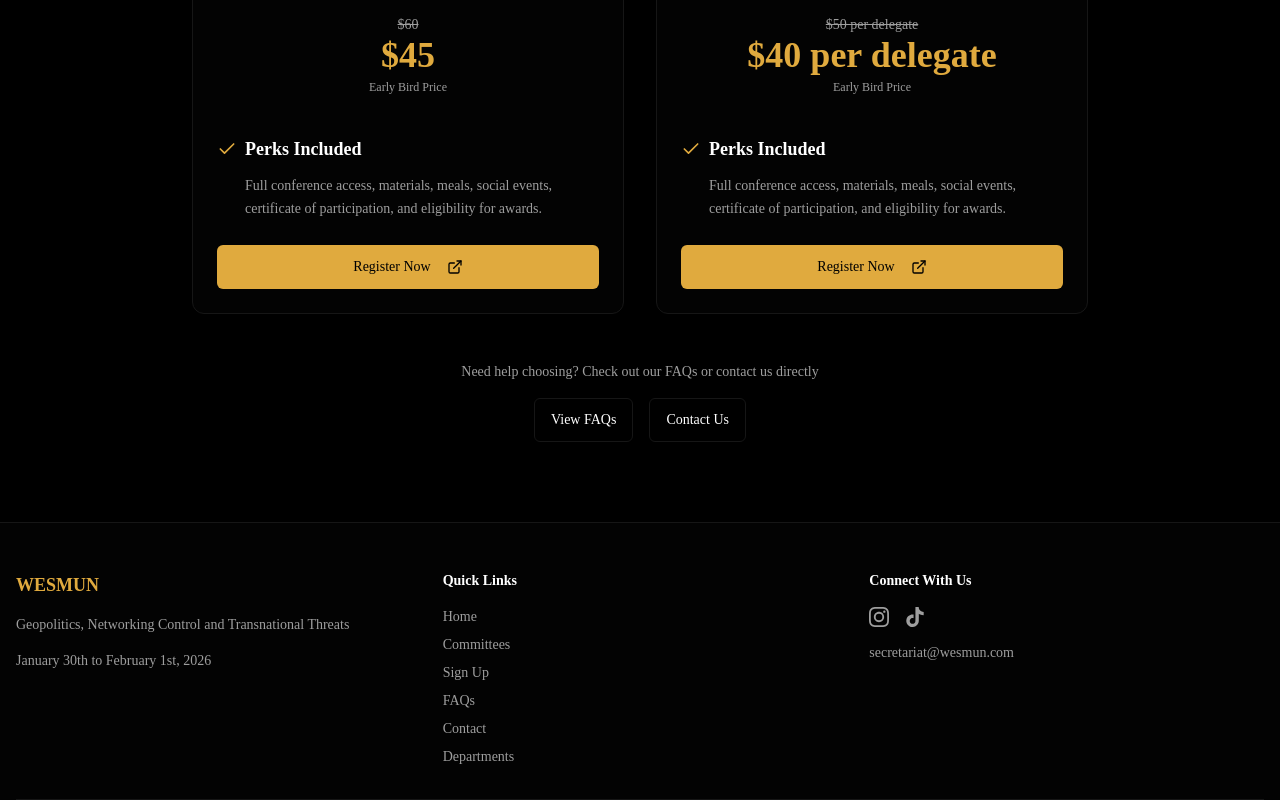
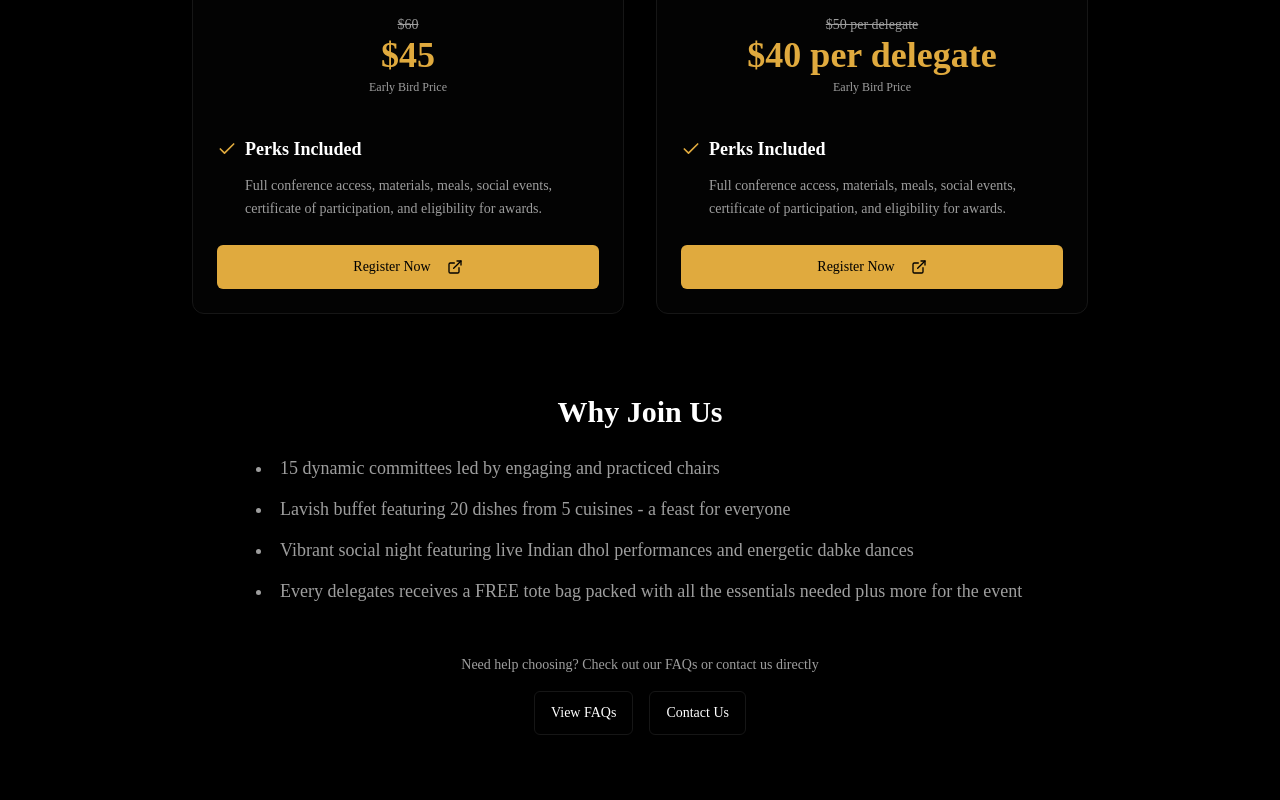
Before and after one commit to DefinetlyNotAI/WesMun, a Next.js app: page /sign-up in a window 1280 px wide. Shown: the part 390-1190 px from the top of the page. Built offline with nearby package versions, Linux system fonts and the light colour scheme.

Commit message:
Updated signup page to include features of WESMUN

```diff
--- a/app/sign-up/page.tsx
+++ b/app/sign-up/page.tsx
@@ -88,6 +88,19 @@ export default function SignUpPage() {
                         ))}
                     </div>
 
+                    <div className="mt-20 text-center">
+                        <h2 className="text-3xl font-bold mb-6 text-balance">
+                            {SignUpText.FEATURES_TITLE || "Why Join Us"}
+                        </h2>
+                        <ul className="max-w-3xl mx-auto text-left list-disc list-inside text-muted-foreground space-y-3">
+                            {signUpPageContent.features.map((feature, index) => (
+                                <li key={index} className="text-lg leading-relaxed">
+                                    {feature}
+                                </li>
+                            ))}
+                        </ul>
+                    </div>
+
                     <div className="mt-12 text-center">
                         <p className="text-sm text-muted-foreground mb-4">{SignUpText.HELP_TEXT}</p>
                         <div className="flex flex-col sm:flex-row gap-4 justify-center">
--- a/lib/data/signup.ts
+++ b/lib/data/signup.ts
@@ -3,6 +3,12 @@ export const signUpPageContent = {
     title: "Register for WESMUN 2026",
     description: "Join us for an unforgettable Model UN experience. Choose your registration type below.",
     earlyBirdDeadline: "2026-02-01T23:59:59",
+    features: [
+        "15 dynamic committees led by engaging and practiced chairs",
+        "Lavish buffet featuring 20 dishes from 5 cuisines - a feast for everyone",
+        "Vibrant social night featuring live Indian dhol performances and energetic dabke dances",
+        "Every delegates receives a FREE tote bag packed with all the essentials needed plus more for the event"
+    ],
     registrationTypes: [
         {
             id: "individual",
@@ -10,14 +16,6 @@ export const signUpPageContent = {
             price: "$60",
             earlyBirdPrice: "$45",
             description: "Perfect for individual students looking to attend WESMUN",
-            features: [
-                "Access to all committee sessions",
-                "Conference materials and background guides",
-                "Lunch on all three days",
-                "Social events and activities",
-                "Certificate of participation",
-                "Eligibility for awards",
-            ],
             signupLink: "https://forms.gle/individual-delegate-signup",
         },
         {
@@ -26,14 +24,6 @@ export const signUpPageContent = {
             price: "$50 per delegate",
             earlyBirdPrice: "$40 per delegate",
             description: "Discounted rate for schools bringing 10 or more delegates",
-            features: [
-                "All individual delegate benefits",
-                "Group discount pricing",
-                "Dedicated faculty advisor support",
-                "Priority committee placement",
-                "Group photo opportunity",
-                "School recognition at ceremonies",
-            ],
             signupLink: "https://forms.gle/school-group-signup",
         },
     ],
@@ -51,4 +41,5 @@ export const SignUpText = {
     VIEW_FAQS: "View FAQs",
     CONTACT_US: "Contact Us",
     REGISTER_NOW: "Register Now",
+    FEATURES_TITLE: "Why Join Us"
 } as const
```
